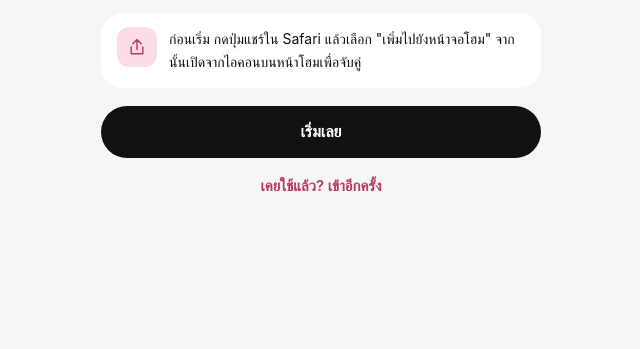
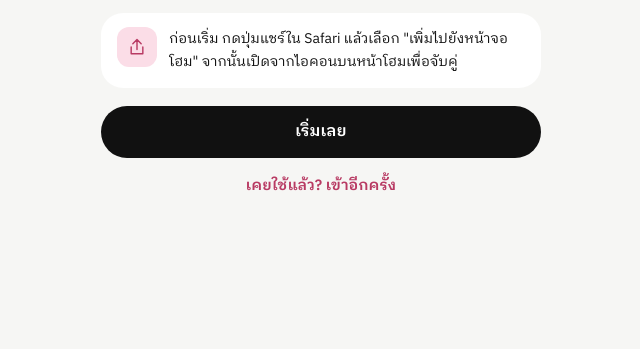
Before and after one commit to milkcakelychee-hue/budu, a plain HTML site: page index.html in a window 1280 px wide. Shown: the part 451-800 px from the top of the page, without its empty margins (319-959 px from the left). Drawn offline with Linux system fonts and the light colour scheme.

Commit message:
เปลี่ยนฟอนต์: หัวข้อ Prompt · เนื้อความ IBM Plex Sans Thai Looped (ฝังไฟล์)
Co-Authored-By: Claude Opus 5.5 <noreply@anthropic.com>

```diff
--- /dev/null
+++ b/css/fonts.css
@@ -0,0 +1,97 @@
+/* ฟอนต์ฝังในแอป (Google Fonts, SIL OFL 1.1) · เฉพาะชุดอักษรไทย + ละติน */
+@font-face {
+  font-family: 'IBM Plex Sans Thai Looped';
+  font-style: normal;
+  font-weight: 400;
+  font-display: swap;
+  src: url('../fonts/plex-thai-looped-400-thai.woff2') format('woff2');
+  unicode-range: U+02D7, U+0303, U+0331, U+0E01-0E5B, U+200C-200D, U+25CC;
+}
+@font-face {
+  font-family: 'IBM Plex Sans Thai Looped';
+  font-style: normal;
+  font-weight: 400;
+  font-display: swap;
+  src: url('../fonts/plex-thai-looped-400-latin.woff2') format('woff2');
+  unicode-range: U+0000-00FF, U+0131, U+0152-0153, U+02BB-02BC, U+02C6, U+02DA, U+02DC, U+0304, U+0308, U+0329, U+2000-206F, U+20AC, U+2122, U+2191, U+2193, U+2212, U+2215, U+FEFF, U+FFFD;
+}
+@font-face {
+  font-family: 'IBM Plex Sans Thai Looped';
+  font-style: normal;
+  font-weight: 500;
+  font-display: swap;
+  src: url('../fonts/plex-thai-looped-500-thai.woff2') format('woff2');
+  unicode-range: U+02D7, U+0303, U+0331, U+0E01-0E5B, U+200C-200D, U+25CC;
+}
+@font-face {
+  font-family: 'IBM Plex Sans Thai Looped';
+  font-style: normal;
+  font-weight: 500;
+  font-display: swap;
+  src: url('../fonts/plex-thai-looped-500-latin.woff2') format('woff2');
+  unicode-range: U+0000-00FF, U+0131, U+0152-0153, U+02BB-02BC, U+02C6, U+02DA, U+02DC, U+0304, U+0308, U+0329, U+2000-206F, U+20AC, U+2122, U+2191, U+2193, U+2212, U+2215, U+FEFF, U+FFFD;
+}
+@font-face {
+  font-family: 'IBM Plex Sans Thai Looped';
+  font-style: normal;
+  font-weight: 600;
+  font-display: swap;
+  src: url('../fonts/plex-thai-looped-600-thai.woff2') format('woff2');
+  unicode-range: U+02D7, U+0303, U+0331, U+0E01-0E5B, U+200C-200D, U+25CC;
+}
+@font-face {
+  font-family: 'IBM Plex Sans Thai Looped';
+  font-style: normal;
+  font-weight: 600;
+  font-display: swap;
+  src: url('../fonts/plex-thai-looped-600-latin.woff2') format('woff2');
+  unicode-range: U+0000-00FF, U+0131, U+0152-0153, U+02BB-02BC, U+02C6, U+02DA, U+02DC, U+0304, U+0308, U+0329, U+2000-206F, U+20AC, U+2122, U+2191, U+2193, U+2212, U+2215, U+FEFF, U+FFFD;
+}
+@font-face {
+  font-family: 'IBM Plex Sans Thai Looped';
+  font-style: normal;
+  font-weight: 700;
+  font-display: swap;
+  src: url('../fonts/plex-thai-looped-700-thai.woff2') format('woff2');
+  unicode-range: U+02D7, U+0303, U+0331, U+0E01-0E5B, U+200C-200D, U+25CC;
+}
+@font-face {
+  font-family: 'IBM Plex Sans Thai Looped';
+  font-style: normal;
+  font-weight: 700;
+  font-display: swap;
+  src: url('../fonts/plex-thai-looped-700-latin.woff2') format('woff2');
+  unicode-range: U+0000-00FF, U+0131, U+0152-0153, U+02BB-02BC, U+02C6, U+02DA, U+02DC, U+0304, U+0308, U+0329, U+2000-206F, U+20AC, U+2122, U+2191, U+2193, U+2212, U+2215, U+FEFF, U+FFFD;
+}
+@font-face {
+  font-family: 'Prompt';
+  font-style: normal;
+  font-weight: 400;
+  font-display: swap;
+  src: url('../fonts/prompt-400-thai.woff2') format('woff2');
+  unicode-range: U+02D7, U+0303, U+0331, U+0E01-0E5B, U+200C-200D, U+25CC;
+}
+@font-face {
+  font-family: 'Prompt';
+  font-style: normal;
+  font-weight: 400;
+  font-display: swap;
+  src: url('../fonts/prompt-400-latin.woff2') format('woff2');
+  unicode-range: U+0000-00FF, U+0131, U+0152-0153, U+02BB-02BC, U+02C6, U+02DA, U+02DC, U+0304, U+0308, U+0329, U+2000-206F, U+20AC, U+2122, U+2191, U+2193, U+2212, U+2215, U+FEFF, U+FFFD;
+}
+@font-face {
+  font-family: 'Prompt';
+  font-style: normal;
+  font-weight: 500;
+  font-display: swap;
+  src: url('../fonts/prompt-500-thai.woff2') format('woff2');
+  unicode-range: U+02D7, U+0303, U+0331, U+0E01-0E5B, U+200C-200D, U+25CC;
+}
+@font-face {
+  font-family: 'Prompt';
+  font-style: normal;
+  font-weight: 500;
+  font-display: swap;
+  src: url('../fonts/prompt-500-latin.woff2') format('woff2');
+  unicode-range: U+0000-00FF, U+0131, U+0152-0153, U+02BB-02BC, U+02C6, U+02DA, U+02DC, U+0304, U+0308, U+0329, U+2000-206F, U+20AC, U+2122, U+2191, U+2193, U+2212, U+2215, U+FEFF, U+FFFD;
+}
--- a/css/tokens.css
+++ b/css/tokens.css
@@ -42,8 +42,9 @@
   --scrim: rgba(17,17,17,.28);
   --sheet-bg: #FFFFFF;
 
-  --font-serif: ui-serif, 'New York', Georgia, Thonburi, serif;
-  --font-body: -apple-system, BlinkMacSystemFont, 'SF Pro Text', Thonburi, system-ui, sans-serif;
+  /* หัวข้อ/ตัวเลขใหญ่ = Prompt · เนื้อความ = IBM Plex Sans Thai Looped (ผู้ใช้เปลี่ยน 16 พ.ย. 2569 แทนฟอนต์ระบบ) */
+  --font-head: 'Prompt', Thonburi, sans-serif;
+  --font-body: 'IBM Plex Sans Thai Looped', Thonburi, -apple-system, system-ui, sans-serif;
   --font-mono: ui-monospace, 'SF Mono', Menlo, Thonburi, monospace;
   --font-logo: 'Gaegu', cursive;
 
--- a/index.html
+++ b/index.html
@@ -14,6 +14,9 @@
   <link rel="apple-touch-icon" href="icons/icon-180.png">
   <link rel="icon" type="image/png" sizes="192x192" href="icons/icon-192.png">
   <link rel="preload" href="fonts/gaegu-700-subset.woff2" as="font" type="font/woff2" crossorigin>
+  <link rel="preload" href="fonts/plex-thai-looped-400-thai.woff2" as="font" type="font/woff2" crossorigin>
+  <link rel="preload" href="fonts/prompt-400-thai.woff2" as="font" type="font/woff2" crossorigin>
+  <link rel="stylesheet" href="css/fonts.css">
   <link rel="stylesheet" href="css/tokens.css">
   <link rel="stylesheet" href="css/app.css">
 </head>
--- a/sw.js
+++ b/sw.js
@@ -1,13 +1,26 @@
 // BuDu service worker · แคชเฉพาะไฟล์แอป ห้ามแคชคำขอไป Supabase
 // เปลี่ยนเลขเวอร์ชันทุกครั้งที่อัปเดตไฟล์
-const CACHE = 'budu-v5';
+const CACHE = 'budu-v6';
 const FILES = [
   './',
   'index.html',
   'manifest.webmanifest',
+  'css/fonts.css',
   'css/tokens.css',
   'css/app.css',
   'fonts/gaegu-700-subset.woff2',
+  'fonts/plex-thai-looped-400-latin.woff2',
+  'fonts/plex-thai-looped-400-thai.woff2',
+  'fonts/plex-thai-looped-500-latin.woff2',
+  'fonts/plex-thai-looped-500-thai.woff2',
+  'fonts/plex-thai-looped-600-latin.woff2',
+  'fonts/plex-thai-looped-600-thai.woff2',
+  'fonts/plex-thai-looped-700-latin.woff2',
+  'fonts/plex-thai-looped-700-thai.woff2',
+  'fonts/prompt-400-latin.woff2',
+  'fonts/prompt-400-thai.woff2',
+  'fonts/prompt-500-latin.woff2',
+  'fonts/prompt-500-thai.woff2',
   'icons/icon-180.png',
   'icons/icon-192.png',
   'icons/icon-512.png',
```
Also changed, not shown: css/app.css (+11 -11 lines), fonts/plex-thai-looped-400-latin.woff2 (added), fonts/plex-thai-looped-400-thai.woff2 (added), fonts/plex-thai-looped-500-latin.woff2 (added), fonts/plex-thai-looped-500-thai.woff2 (added), fonts/plex-thai-looped-600-latin.woff2 (added), fonts/plex-thai-looped-600-thai.woff2 (added), fonts/plex-thai-looped-700-latin.woff2 (added), fonts/plex-thai-looped-700-thai.woff2 (added), fonts/prompt-400-latin.woff2 (added), fonts/prompt-400-thai.woff2 (added), fonts/prompt-500-latin.woff2 (added), fonts/prompt-500-thai.woff2 (added), 1 other file.
